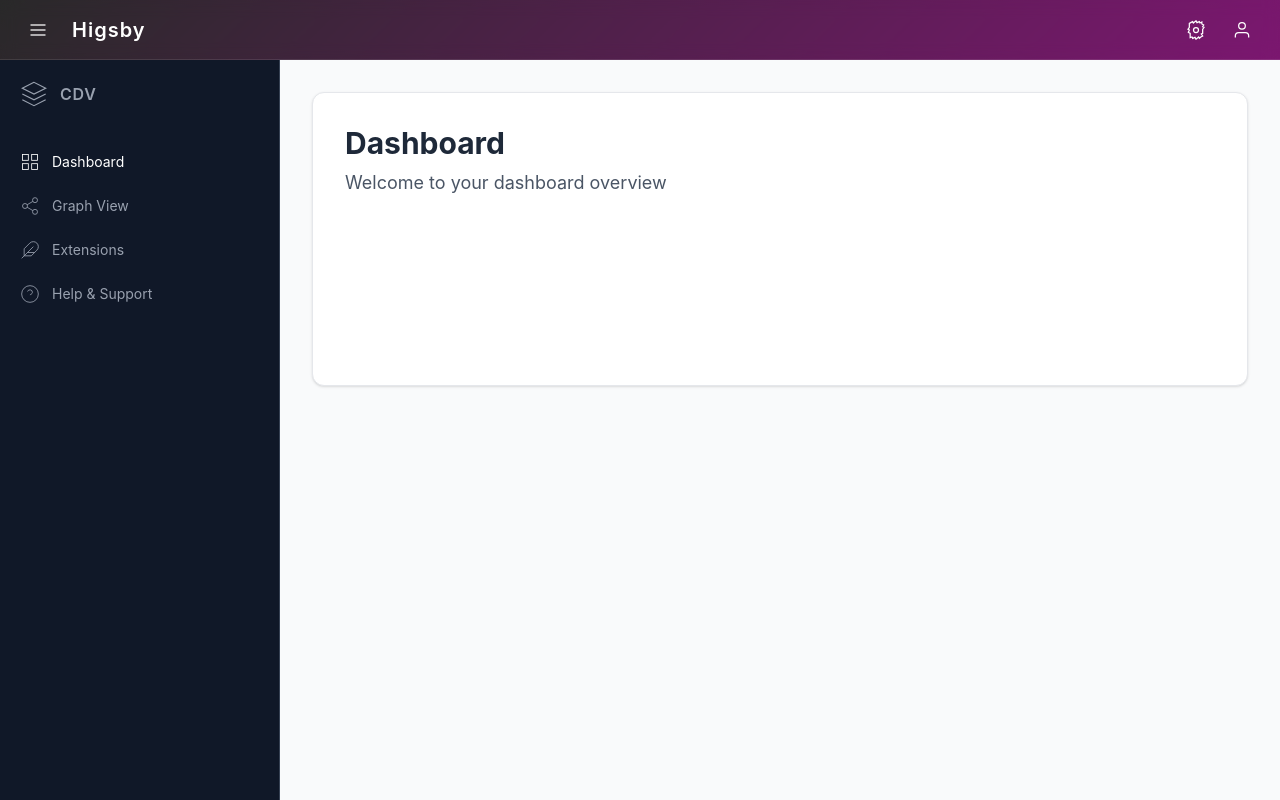
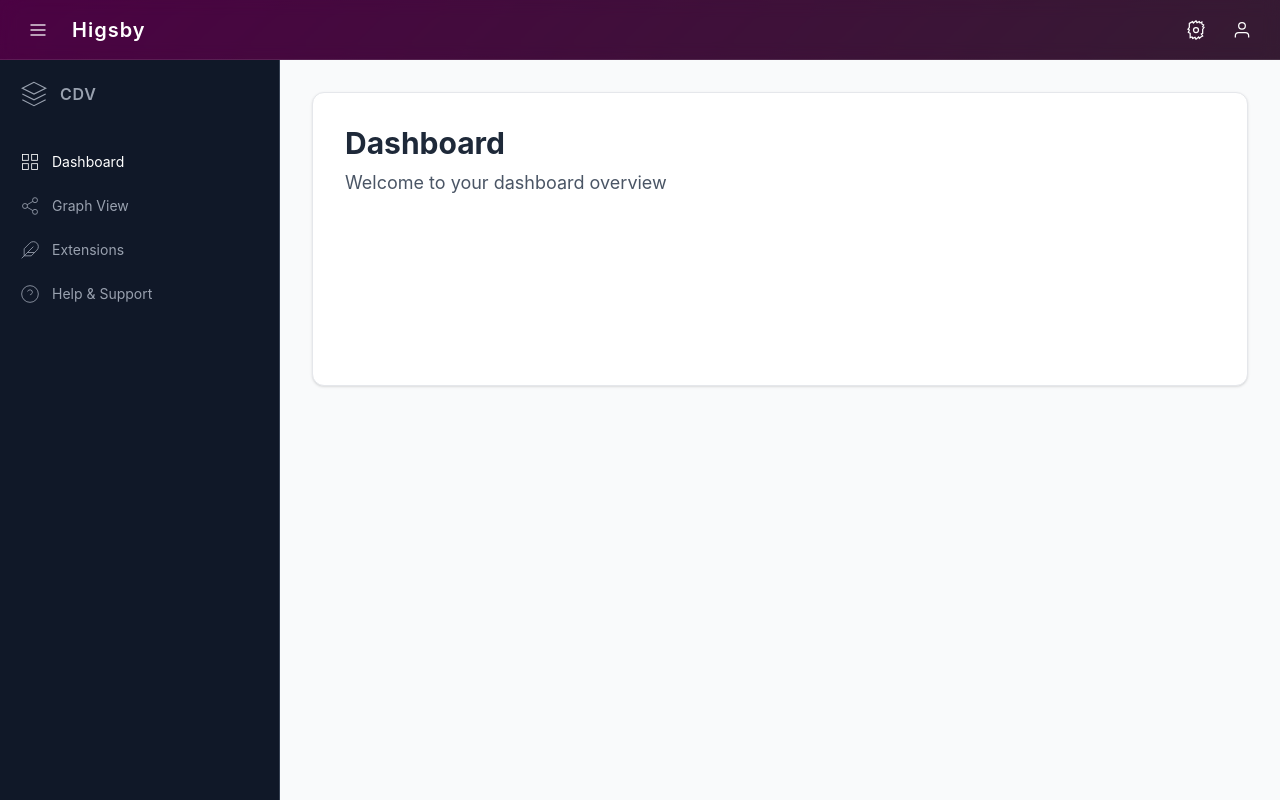
Before and after one commit to subtubes-io/codingvibes-higsby-electron, a React (Vite) app: page / in a window 1280 px wide. Built offline with nearby package versions, Linux system fonts and the light colour scheme.

Commit message:
Added new color

```diff
--- a/src/index.css
+++ b/src/index.css
@@ -42,6 +42,6 @@
   }
 
   .bg-primary-gradient {
-    background: linear-gradient(135deg, #292929 0%, #a90d97 100%);
+    background: linear-gradient(135deg,  #4b0243 0%, #292929 100%);
   }
 }
```
